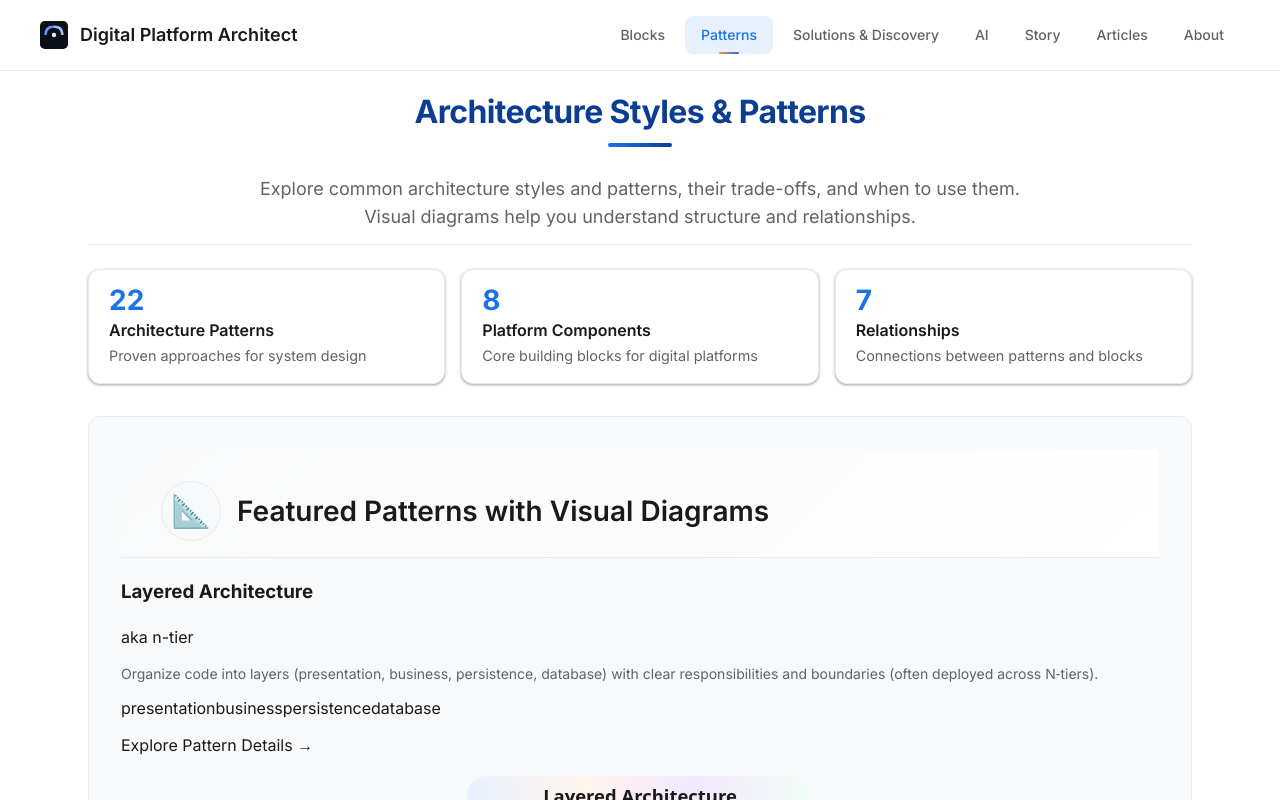
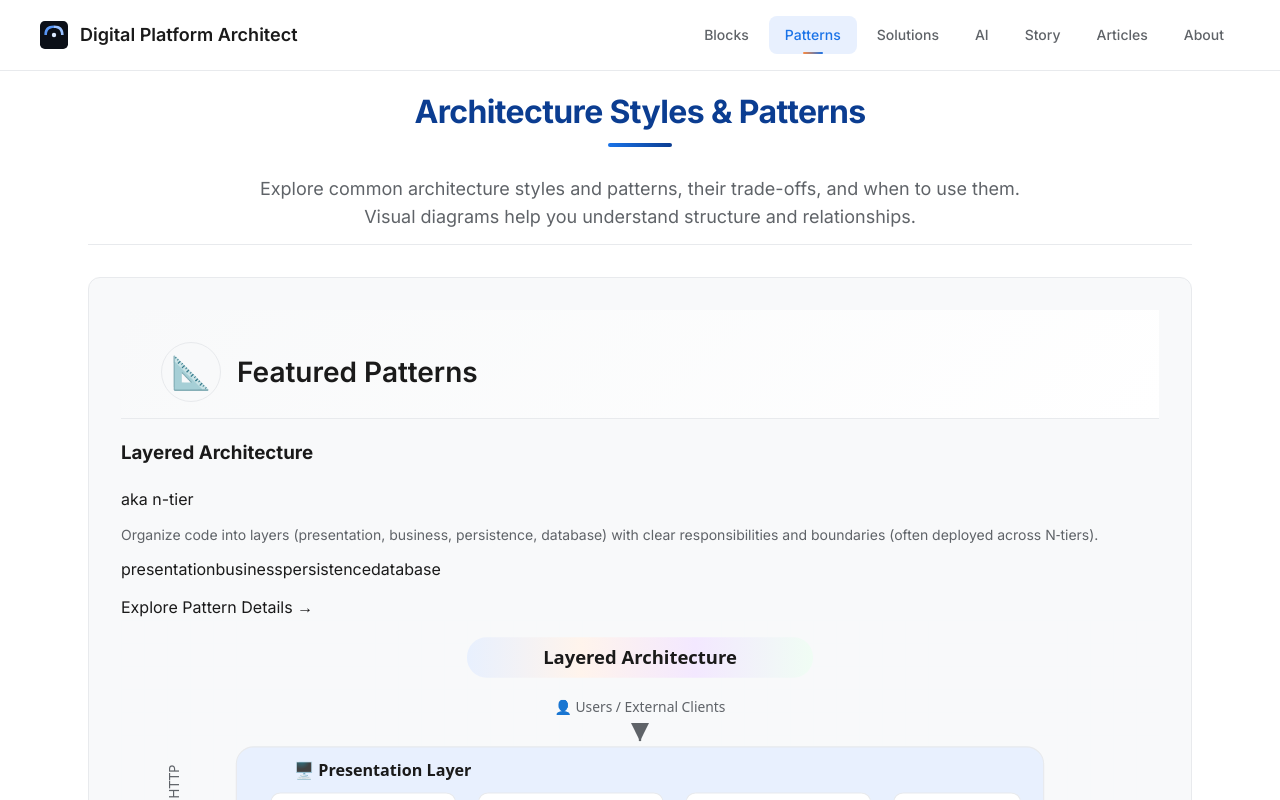
Before and after one commit to lahirugmg/digitalplatformarchitect, a Next.js app: page /patterns in a window 1280 px wide. Shown: the top 800 px of the page. Built offline with nearby package versions, Linux system fonts and the light colour scheme.

Commit message:
improve solutions page

```diff
--- a/app/page.tsx
+++ b/app/page.tsx
@@ -56,7 +56,7 @@ export default function HomePage() {
     <div className="stack gap-2xl">
       <section className="hero stack gap-lg">
         <h1 className="title">Master Digital Platform Architecture</h1>
-        <p className="lede">Digital platform architects identify the essential technical <span className="hl hl-blocks">building blocks</span> and align them with the right <span className="hl hl-patterns">architectural patterns</span> — creating robust, scalable, future‑ready platforms. The ultimate outcome is delivering <span className="hl hl-solutions">solutions</span> that tackle real business challenges and generate measurable value.</p>
+        <p className="lede">Digital platform architects identify the essential technical <Link href="/blocks" className="hl hl-blocks">building blocks</Link> and align them with the right <Link href="/patterns" className="hl hl-patterns">architectural patterns</Link> — creating robust, scalable, future‑ready platforms. The ultimate outcome is delivering <Link href="/solutions" className="hl hl-solutions">solutions</Link> that tackle real business challenges and generate measurable value.</p>
       </section>
 
       <section className="stack gap-lg">
--- a/app/patterns/page.tsx
+++ b/app/patterns/page.tsx
@@ -1,7 +1,6 @@
 import Link from "next/link";
 import { patternList } from "@/lib/patterns";
-import { blockList } from "@/lib/blocks";
-import { connections } from "@/lib/connections";
+// (explore stats removed)
 import { EventDrivenDiagram } from "@/components/diagrams/EventDrivenDiagram";
 import { LayeredArchitectureDiagram } from "@/components/diagrams/LayeredArchitectureDiagram";
 import { MicroserviceDiagram } from "@/components/diagrams/MicroserviceDiagram";
@@ -49,30 +48,13 @@ export default function PatternsIndexPage() {
           </p>
         </header>
 
-        {/* Overview Stats (moved from Explore) */}
-        <div className="explorer-stats">
-          <div className="stat-card">
-            <div className="stat-number">{patternList.length}</div>
-            <div className="stat-label">Architecture Patterns</div>
-            <div className="stat-desc">Proven approaches for system design</div>
-          </div>
-          <div className="stat-card">
-            <div className="stat-number">{blockList.length}</div>
-            <div className="stat-label">Platform Components</div>
-            <div className="stat-desc">Core building blocks for digital platforms</div>
-          </div>
-          <div className="stat-card">
-            <div className="stat-number">{connections.length}</div>
-            <div className="stat-label">Relationships</div>
-            <div className="stat-desc">Connections between patterns and blocks</div>
-          </div>
-        </div>
+        {/* Overview stats removed per request */}
 
         {/* Featured Patterns with Diagrams */}
         <section className="patterns-section">
           <div className="section-header">
             <div className="section-icon">📐</div>
-            <h2>Featured Patterns with Visual Diagrams</h2>
+            <h2>Featured Patterns</h2>
           </div>
           <div className="patterns-with-diagrams">
             {patternsWithDiagrams.map((p) => {
--- a/components/Header.tsx
+++ b/components/Header.tsx
@@ -8,7 +8,7 @@ import { useEffect, useState } from "react";
 const links = [
   { href: "/blocks", label: "Blocks" },
   { href: "/patterns", label: "Patterns" },
-  { href: "/solutions", label: "Solutions & Discovery" },
+  { href: "/solutions", label: "Solutions" },
   { href: "/ai", label: "AI" },
   { href: "/story", label: "Story" },
   { href: "/articles", label: "Articles" },
```
